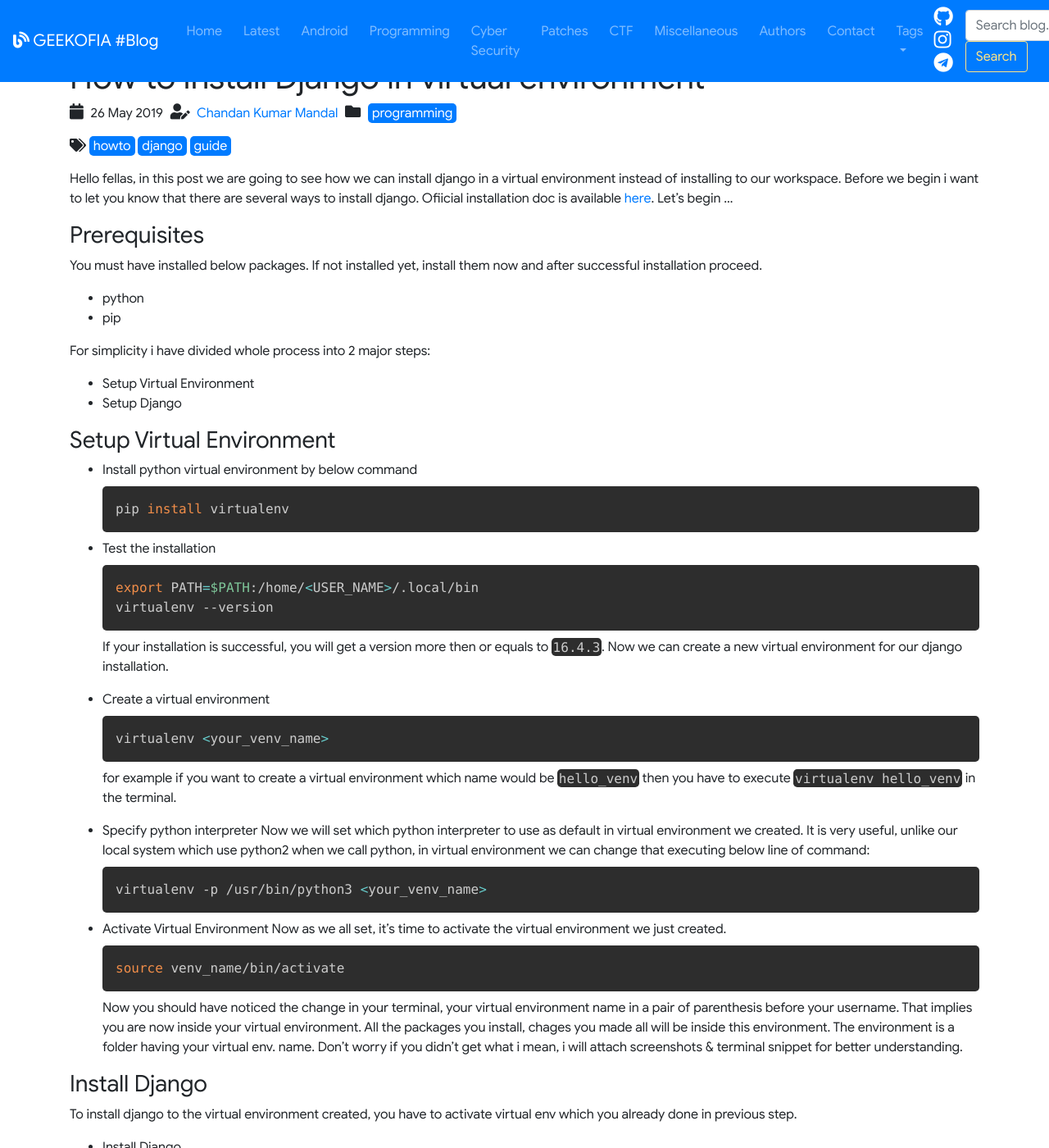
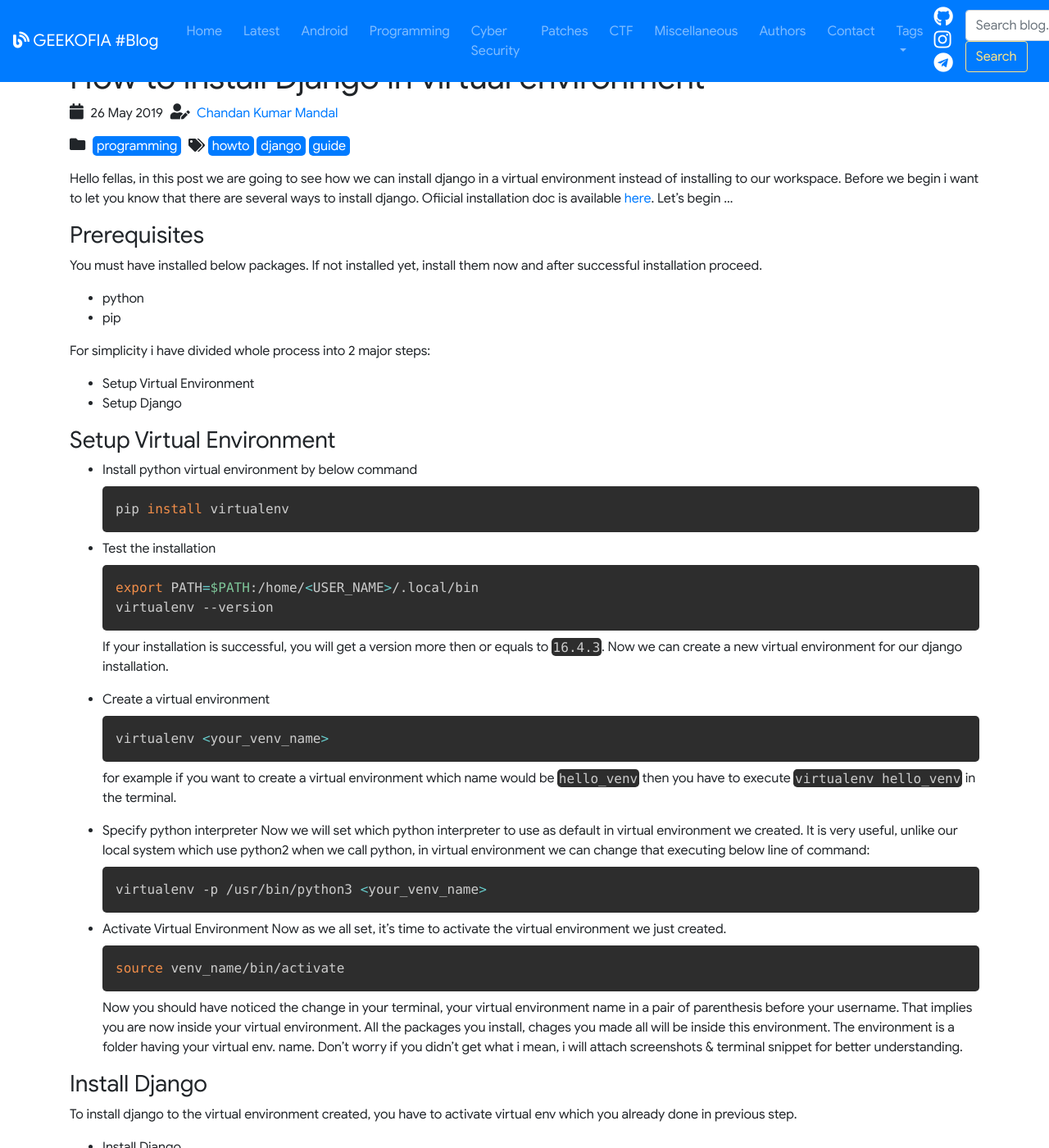
Before and after one commit to geekofia/blog, a Jekyll site: the page built from _posts/2019-05-26-install-django-in-virtual-environment.md, in a window 1280 px wide and 1400 px high. Shown: the whole window at 82% size. Built offline with Jekyll 4.4.1, drawn with Linux system fonts in a browser that asks for light colours; comment, search, counter and statistics services are not loaded; a style sheet for code colours, icons or effects is not loaded; some of the changed text lies outside the part shown.

Commit message:
update-002: move category to tags line
Signed-off-by: chankruze <chankruze@gmail.com>

```diff
--- a/_layouts/post.html
+++ b/_layouts/post.html
@@ -17,12 +17,12 @@
   {% if author %}
   <a href="{{ author.url }}">{{ author.name }}</a>
   {% endif %}
-  <i class="fas fa-folder"></i>
+</p>
+<p><i class="fas fa-folder"></i>
   {% for category in page.categories %}
   <a class="categories" href="/category/{{ category }}/">{{ category }}</a></li>
   {% endfor %}
-</p>
-<p><i class="fas fa-tags"></i>
+  <i class="fas fa-tags"></i>
   {% for tag in page.tags %}
   <a class="tags" href="/tags/{{ tag }}/">{{ tag }}</a>
   {% endfor %}
@@ -34,7 +34,7 @@
 
 <hr>
 <div class="blog-navigation-buttons">
-  <a class="button  prev-post-button float-left" href="/blog">← Previous Post</a>
+  <a class="button  prev-post-button float-left" href="/blog">← Previous</a>
   <a class="button  next-post-button float-right" href="/blog">Next Post →</a>
   </div>
 
--- a/assets/css/post.css
+++ b/assets/css/post.css
@@ -29,7 +29,7 @@
 }
 
 .fa-user-edit.icon-post,
-.fa-folder {
+.fa-tags{
     padding-left: 5px;
 }
 
```
Also changed, not shown: _includes/post_list.html (+5 -5 lines).
